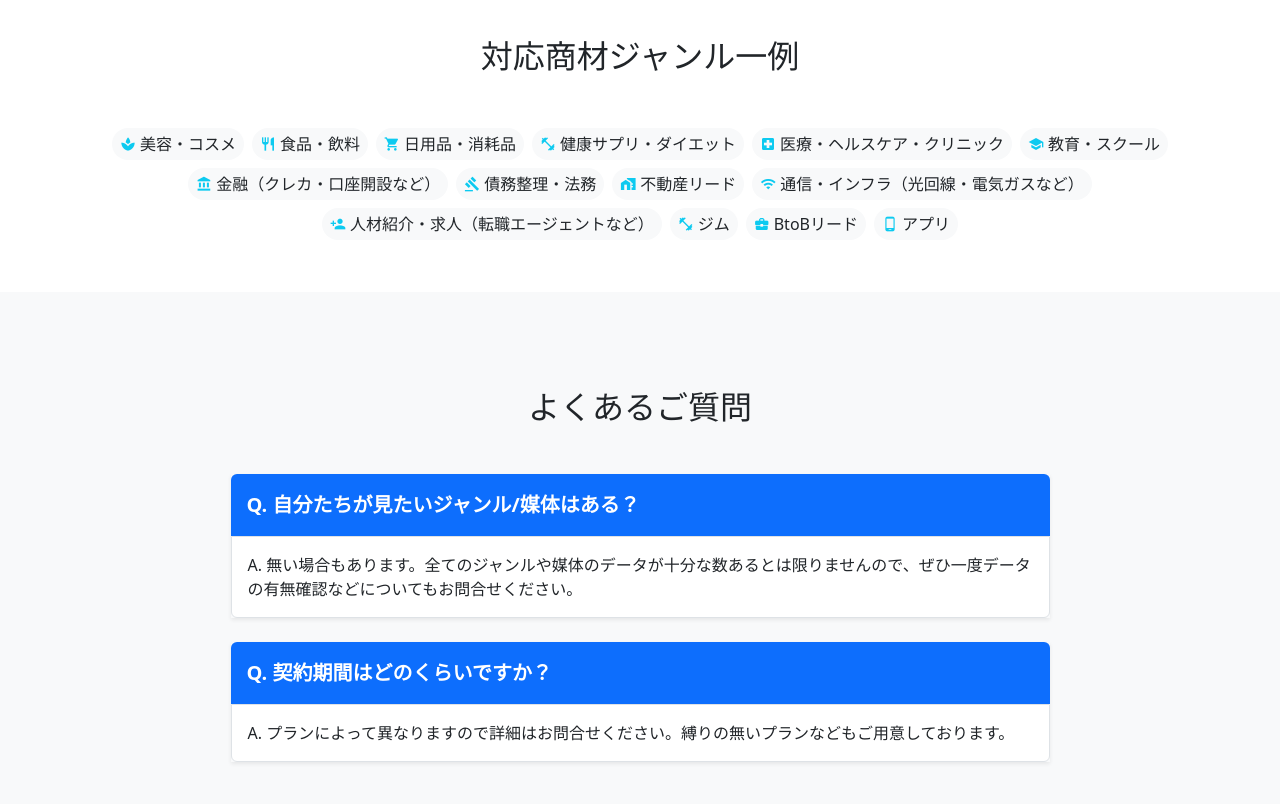
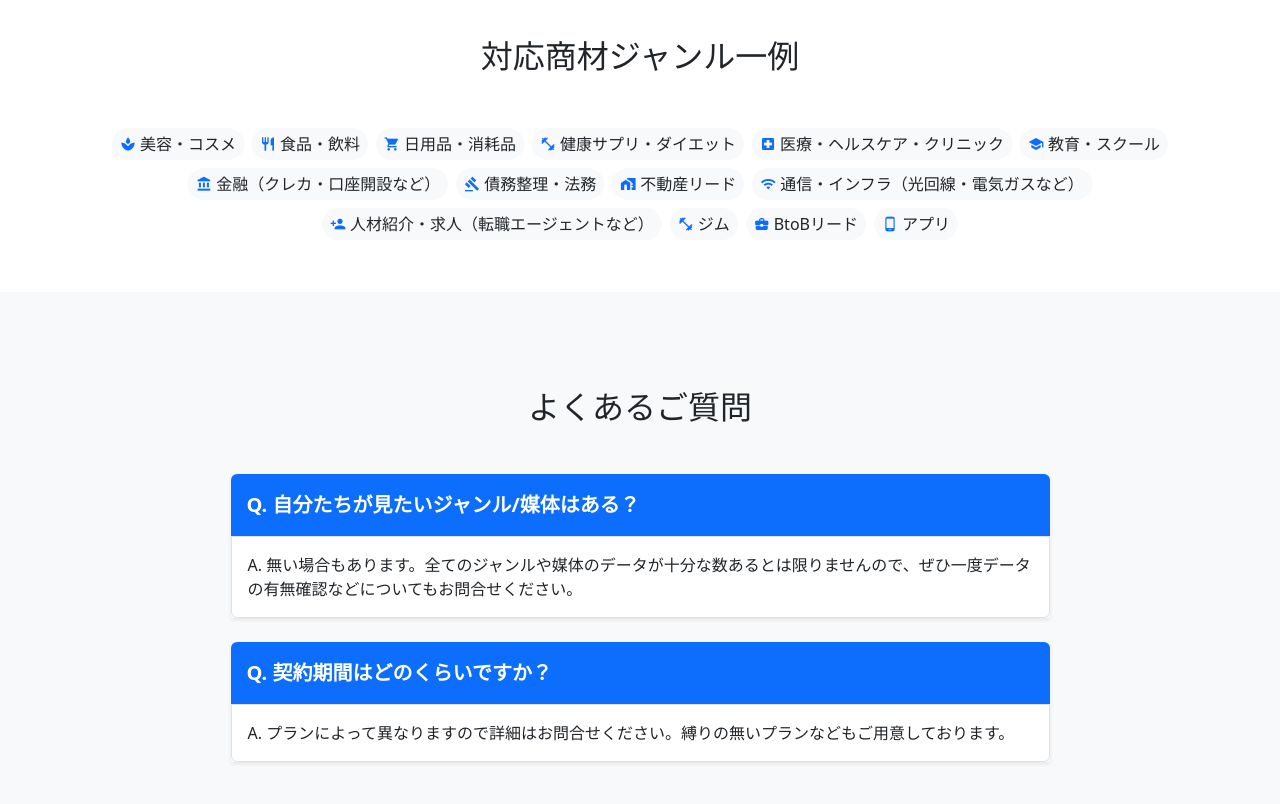
Before and after one commit to soshihojo/ad-benchmark-lp01, a React (Vite) app: page / in a window 1280 px wide. Shown: the part 3460-4264 px from the top of the page. Built offline with nearby package versions, Linux system fonts and the light colour scheme.

Commit message:
feat: Adjust icon color in Supported Genres section to primary blue

```diff
--- a/src/components/SupportedGenres.jsx
+++ b/src/components/SupportedGenres.jsx
@@ -24,7 +24,7 @@ const SupportedGenres = () => {
       <div className="text-center">
         {genres.map((genre, index) => (
           <span key={index} className="badge rounded-pill bg-light m-1 p-2 fs-6 fw-normal d-inline-flex align-items-center text-dark">
-            <span className="material-icons me-1 text-info" style={{ verticalAlign: 'middle', fontSize: '1em' }}>{genre.icon}</span>
+            <span className="material-icons me-1 text-primary" style={{ verticalAlign: 'middle', fontSize: '1em' }}>{genre.icon}</span>
             {genre.name}
           </span>
         ))}
```
